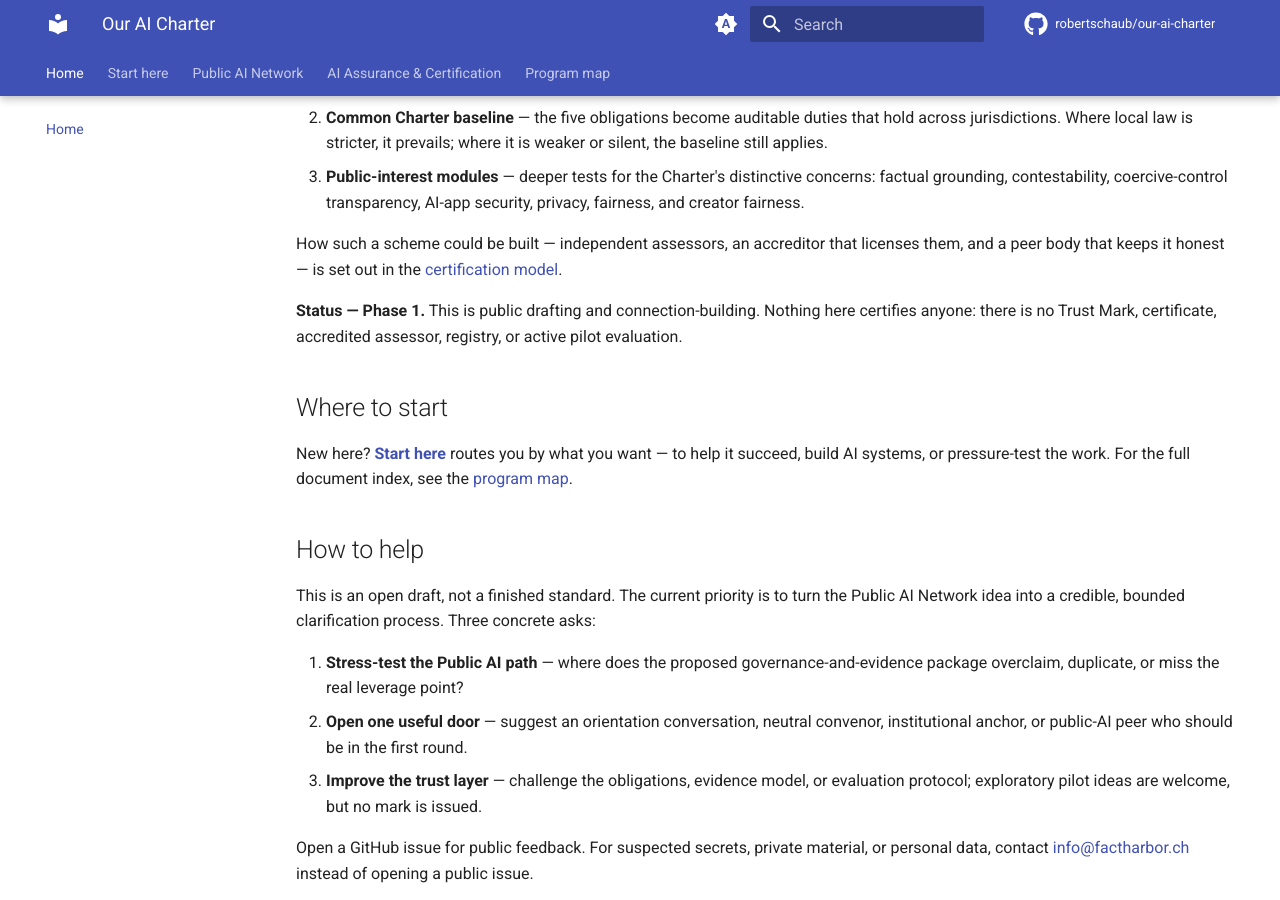
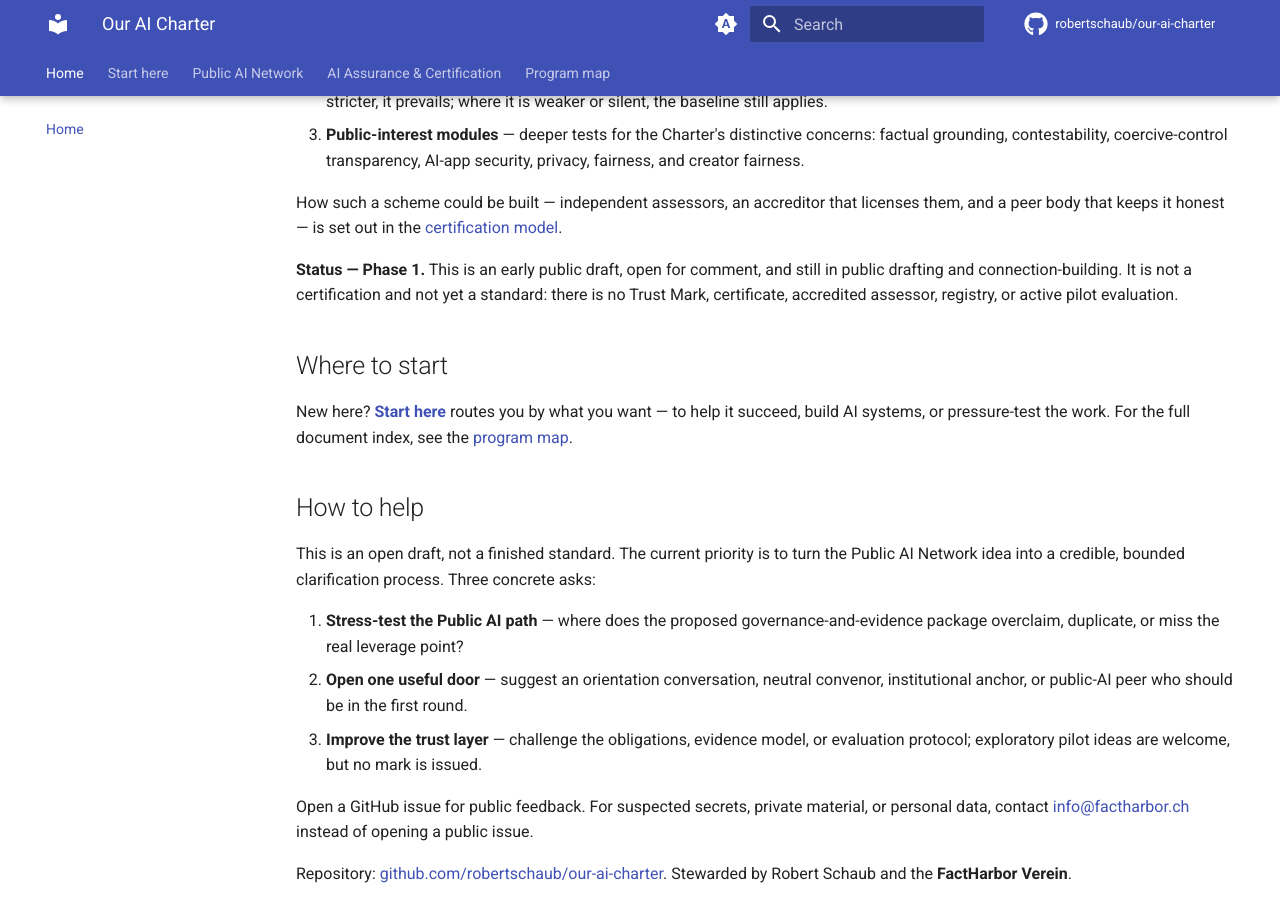
Before and after one commit to robertschaub/our-ai-charter, an MkDocs documentation site: the page built from docs/index.md, in a window 1280 px wide and 900 px high, scrolled down 2203 px. Built offline with MkDocs 1.6.1 and Material for MkDocs 9.7.7, drawn with Linux system fonts in a browser that asks for light colours; plug-ins that fetch from the network failed and are left out; comment, search, counter and statistics services are not loaded; some of the changed text lies outside the part shown.

Commit message:
docs(home): move draft status note

```diff
--- a/docs/index.md
+++ b/docs/index.md
@@ -85,7 +83,7 @@
 
 How such a scheme could be built — independent assessors, an accreditor that licenses them, and a peer body that keeps it honest — is set out in the [certification model](AI%20Assurance%20and%20Certification/Framework/certification-model.md).
 
-**Status — Phase 1.** This is public drafting and connection-building. Nothing here certifies anyone: there is no Trust Mark, certificate, accredited assessor, registry, or active pilot evaluation.
+**Status — Phase 1.** This is an early public draft, open for comment, and still in public drafting and connection-building. It is not a certification and not yet a standard: there is no Trust Mark, certificate, accredited assessor, registry, or active pilot evaluation.
 
 ## Where to start
 
```
Also changed, not shown: other parts of docs/index.md (+0 -2 lines).
